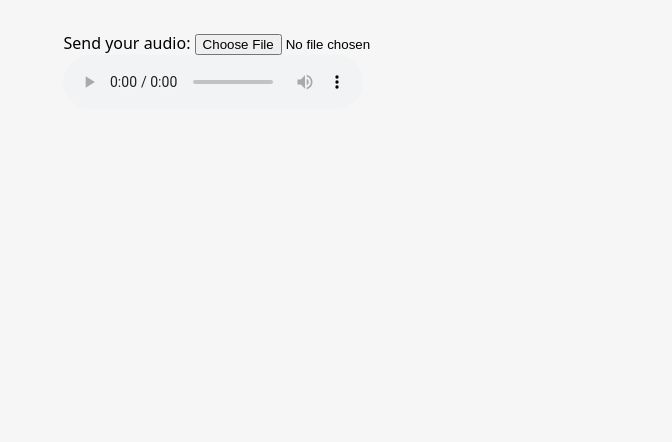
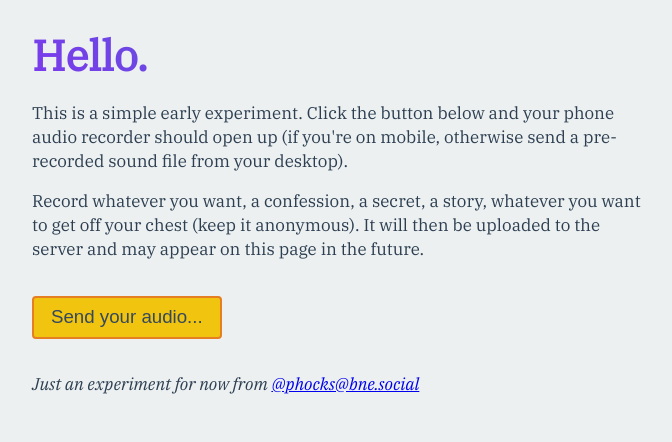
Before and after one commit to phocks/confession-booth, an Astro site: page / in a window 1280 px wide. Shown: the whole page, without its empty margins (302-974 px from the left). Built offline with nearby package versions, Linux system fonts and the light colour scheme; Astro itself is replaced by a stand-in of ours.

Commit message:
OK make it go?

```diff
--- a/src/layouts/Layout.astro
+++ b/src/layouts/Layout.astro
@@ -10,27 +10,54 @@ const { title } = Astro.props;
 <html lang="en">
 	<head>
 		<meta charset="UTF-8" />
-		<meta name="description" content="Astro description">
+		<meta name="description" content="Astro description" />
 		<meta name="viewport" content="width=device-width" />
 		<link rel="icon" type="image/svg+xml" href="/favicon.svg" />
 		<meta name="generator" content={Astro.generator} />
+		<link rel="preconnect" href="https://fonts.googleapis.com" />
+		<link rel="preconnect" href="https://fonts.gstatic.com" crossorigin />
+		<link rel="preconnect" href="https://fonts.googleapis.com" />
+		<link rel="preconnect" href="https://fonts.gstatic.com" crossorigin />
+		<link
+			href="https://fonts.googleapis.com/css2?family=IBM+Plex+Serif:ital@0;1&display=swap"
+			rel="stylesheet"
+		/>
 		<title>{title}</title>
 	</head>
 	<body>
 		<slot />
 	</body>
 </html>
+
 <style is:global>
 	:root {
 		--accent: 124, 58, 237;
-		--accent-gradient: linear-gradient(45deg, rgb(var(--accent)), #da62c4 30%, white 60%);
+		--accent-gradient: linear-gradient(
+			45deg,
+			rgb(var(--accent)),
+			#2980b9 30%,
+			white 60%
+		);
+		--dark-text: #2c3e50;
+		--not-as-dark-text: #34495e;
+		--light-background: #ecf0f1;
+		--green-dark: #27ae60;
+		--sunburst-yellow: #f1c40f;
+		--orange-glow: #e67e22;
 	}
-	html {
-		font-family: system-ui, sans-serif;
-		background-color: #F6F6F6;
+
+	html,
+	body {
+		font-family: "IBM Plex Serif", serif;
+		background-color: var(--light-background);
+		color: var(--dark-text);
+		font-size: 17px;
+		line-height: 1.4;
+		margin: 0;
 	}
+
 	code {
-		font-family: Menlo, Monaco, Lucida Console, Liberation Mono, DejaVu Sans Mono,
-			Bitstream Vera Sans Mono, Courier New, monospace;
+		font-family: Menlo, Monaco, Lucida Console, Liberation Mono,
+			DejaVu Sans Mono, Bitstream Vera Sans Mono, Courier New, monospace;
 	}
 </style>
--- a/src/pages/index.astro
+++ b/src/pages/index.astro
@@ -1,25 +1,58 @@
 ---
 import Layout from "../layouts/Layout.astro";
-import Card from "../components/Card.astro";
 ---
 
-<Layout title="Welcome to Astro.">
+<Layout title="Confessr - a place to share">
 	<main>
+		<h1 class="text-gradient">Hello.</h1>
 
-		<label for="file" class="btn">Send your audio: </label>
-		<input type="file" accept="audio/*" capture id="recorder" />
+		<p>
+			This is a simple early experiment. Click the button below and your phone
+			audio recorder should open up (if you're on mobile, otherwise send a
+			pre-recorded sound file from your desktop).
+		</p>
 
+		<p>
+			Record whatever you want, a confession, a secret, a story, whatever you
+			want to get off your chest (keep it anonymous). It will then be uploaded
+			to the server and may appear on this page in the future.
+		</p>
 
-		<audio id="player" controls></audio>
+		<input
+			type="file"
+			accept="audio/*"
+			capture
+			id="recorder"
+			style="display:none"
+		/>
+
+		<button
+			class="send-audio-button"
+			style=""
+			onclick="
+			document.getElementById('recorder').click()
+			"
+			>Send your audio...</button
+		>
+
+		<p>
+			<em
+				>Just an experiment for now from <a href="https://bne.social/@phocks"
+					>@phocks@bne.social</a
+				>
+			</em>
+		</p>
+		<!-- <input type="file" id="getFile" style="display:none" /> -->
+		<!-- <audio id="player" controls></audio> -->
 		<script>
 			const recorder = document.getElementById("recorder");
-			const player = document.getElementById("player");
+			// const player = document.getElementById("player");
 
 			recorder.addEventListener("change", function (e) {
 				const file = e.target.files[0];
 				const url = URL.createObjectURL(file);
 				// Do something with the audio file.
-				player.src = url;
+				// player.src = url;
 
 				console.log(file);
 
@@ -40,34 +73,6 @@ import Card from "../components/Card.astro";
 			});
 		</script>
 	</main>
-
-	<!-- <h1>Welcome to <span class="text-gradient">Astro</span></h1>
-		<p class="instructions">
-			To get started, open the directory <code>src/pages</code> in your project.<br />
-			<strong>Code Challenge:</strong> Tweak the "Welcome to Astro" message above.
-		</p>
-		<ul role="list" class="link-card-grid">
-			<Card
-				href="https://docs.astro.build/"
-				title="Documentation"
-				body="Learn how Astro works and explore the official API docs."
-			/>
-			<Card
-				href="https://astro.build/integrations/"
-				title="Integrations"
-				body="Supercharge your project with new frameworks and libraries."
-			/>
-			<Card
-				href="https://astro.build/themes/"
-				title="Themes"
-				body="Explore a galaxy of community-built starter themes."
-			/>
-			<Card
-				href="https://astro.build/chat/"
-				title="Community"
-				body="Come say hi to our amazing Discord community. ❤️"
-			/>
-		</ul> -->
 </Layout>
 
 <style>
@@ -76,11 +81,13 @@ import Card from "../components/Card.astro";
 		padding: 1.5rem;
 		max-width: 60ch;
 	}
+
 	h1 {
-		font-size: 3rem;
+		font-size: 2.5rem;
 		font-weight: 800;
 		margin: 0;
 	}
+
 	.text-gradient {
 		background-image: var(--accent-gradient);
 		-webkit-background-clip: text;
@@ -88,29 +95,18 @@ import Card from "../components/Card.astro";
 		background-size: 400%;
 		background-position: 0%;
 	}
-	.instructions {
-		line-height: 1.6;
-		margin: 1rem 0;
-		border: 1px solid rgba(var(--accent), 25%);
-		background-color: white;
-		padding: 1rem;
-		border-radius: 0.4rem;
-	}
-	.instructions code {
-		font-size: 0.875em;
-		font-weight: bold;
-		background: rgba(var(--accent), 12%);
-		color: rgb(var(--accent));
+
+	.send-audio-button {
+		margin-top: 2rem;
+		margin-bottom: 2rem;
+		background-color: var(--sunburst-yellow);
+		border: 2px solid var(--orange-glow);
 		border-radius: 4px;
-		padding: 0.3em 0.45em;
-	}
-	.instructions strong {
-		color: rgb(var(--accent));
-	}
-	.link-card-grid {
-		display: grid;
-		grid-template-columns: repeat(auto-fit, minmax(24ch, 1fr));
-		gap: 1rem;
-		padding: 0;
+		color: var(--not-as-dark-text);
+		cursor: pointer;
+		font-size: 1.1rem;
+		padding: 0.5rem 1rem;
+		transition: all 0.2s ease;
+		display: block;
 	}
 </style>
```
Also changed, not shown: public/favicon.svg, 1 other file.
